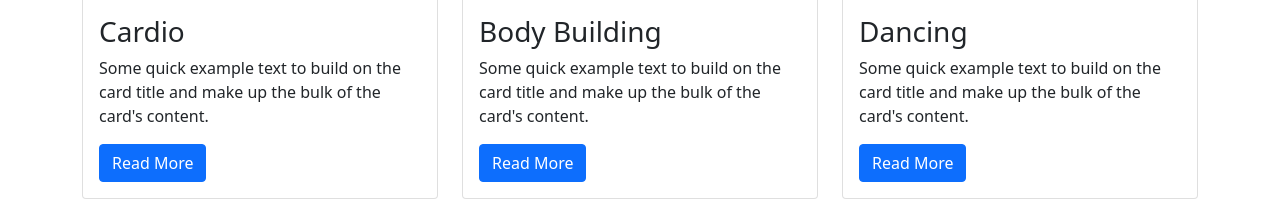
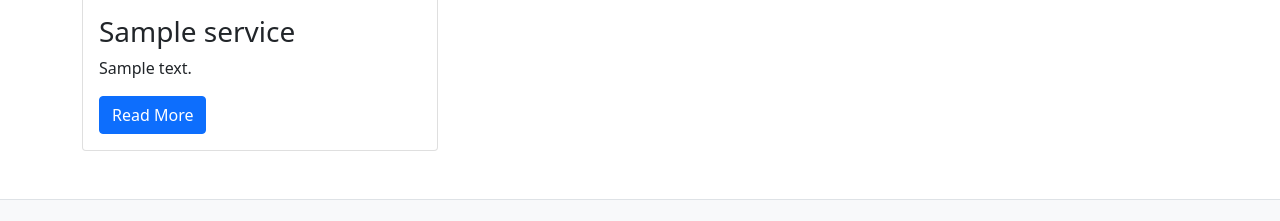
Before and after one commit to Birajpoudel/Gymmgmtsys, a Django app: page / in a window 1280 px wide. Shown: the part 1380-1601 px from the top of the page. Run offline with Django 4.2, Linux system fonts and the light colour scheme; tables that the repository leaves empty hold one stand-in row (values such as "Sample post"); grey boxes marked "Sample" are stand-in pictures; some libraries are stand-ins or nearby versions.

Commit message:
Bannner and services

```diff
--- a/GymMgmtSys/settings.py
+++ b/GymMgmtSys/settings.py
@@ -38,9 +38,7 @@ INSTALLED_APPS = [
     'django.contrib.messages',
     'django.contrib.staticfiles',
     'app',
-
-
-]
+    ]
 
 MIDDLEWARE = [
     'django.middleware.security.SecurityMiddleware',
--- a/GymMgmtSys/urls.py
+++ b/GymMgmtSys/urls.py
@@ -14,6 +14,8 @@ Including another URLconf
 """
 from django.contrib import admin
 from django.urls import path
+from django.conf import settings
+from django.conf.urls.static import static
 from .import views
 
 urlpatterns = [
@@ -21,3 +23,5 @@ urlpatterns = [
     path('',views.HOME,name='home'),
     path('base/', views.BASE, name='base'),
 ]
+if settings.DEBUG:
+    urlpatterns += static(settings.MEDIA_URL, document_root=settings.MEDIA_ROOT)
--- a/GymMgmtSys/views.py
+++ b/GymMgmtSys/views.py
@@ -1,9 +1,13 @@
-from django.shortcuts import redirect, render
+from django.shortcuts import  render
+from app import models
 
 
+#Home page
+def HOME(request):
+    banners = models.Banners.objects.all()
+    services = models.Service.objects.all()[:3]
 
-def HOME(request):
-    return render (request, 'home.html')
+    return render (request, 'home.html',{'banners':banners,'services':services})
 
 def BASE(request):
     return render (request, 'base.html')
--- a/app/models.py
+++ b/app/models.py
@@ -1,13 +1,28 @@
+
+# Create your models here.
 from django.db import models
+from django.utils.html import mark_safe
+
 
 #Banners
 class Banners(models.Model):
     img = models.ImageField(upload_to="banners/")
     alt_text = models.CharField(max_length=150)
+    def __str__(self):
+        return self.alt_text
 
+    def image_tag(self):
+        return mark_safe('<img src= "%s"  width="80" />' %(self.img.url))
 
 
 # Create your models here.
 class Service(models.Model):
     title = models.CharField(max_length=150)
     detail = models.TextField()
+    img = models.ImageField(upload_to="services/", null=True)
+
+    def __str__(self):
+        return self.title
+
+    def image_tag(self):
+        return mark_safe('<img src= "%s"  width="80" />' % (self.img.url))
--- a/templates/home.html
+++ b/templates/home.html
@@ -7,15 +7,12 @@
     	<!-- banner Start -->
     	<div id="carouselExampleControls" class="carousel slide" data-bs-ride="carousel">
 		  <div class="carousel-inner">
-		    <div class="carousel-item active">
-		      <img src="{% static 'imgs/21.jpg' %}" class="d-block w-100" alt="Slide 1">
+			  {% for banner in banners %}
+		    <div class="carousel-item {% if forloop.counter == 1%} active {% endif %}">
+		      <img src="{{banner.img.url}}" class="d-block w-100" alt="Slide 1">
 		    </div>
-		    <div class="carousel-item">
-		      <img src="{% static 'imgs/22.jpg' %}" class="d-block w-100" alt="Slide 1">
-		    </div>
-		    <div class="carousel-item">
-		      <img src="imgs/23.jpg" class="d-block w-100" alt="Slide 1">
-		    </div>
+			  {% endfor %}
+
 		  </div>
 		  <button class="carousel-control-prev" type="button" data-bs-target="#carouselExampleControls" data-bs-slide="prev">
 		    <span class="carousel-control-prev-icon" aria-hidden="true"></span>
@@ -31,36 +28,21 @@
 		<section class="container my-4">
 			<h1 class="text-center mb-4 section-heading">Services</h1>
 			<div class="row">
+				{% for service in services %}
 				<div class="col-md-4">
 					<div class="card">
-					  <img src="{% static 'imgs/cardio-1.jpg' %}" class="card-img-top" alt="...">
+					  <img src="{{service.img.url}}" class="card-img-top" alt="...">
 					  <div class="card-body">
-					    <h3 class="card-title">Cardio</h3>
-					    <p class="card-text">Some quick example text to build on the card title and make up the bulk of the card's content.</p>
-					    <a href="service.php" class="btn btn-primary">Read More</a>
+					    <h3 class="card-title">{{service.title}}</h3>
+					    <p class="card-text">{{service.detail|truncatewords:9}}</p>
+					    <a href="#" class="btn btn-primary">Read More</a>
 					  </div>
+
 					</div>
 				</div>
-				<div class="col-md-4">
-					<div class="card">
-					  <img src="imgs/body-2.jpg" class="card-img-top" alt="...">
-					  <div class="card-body">
-					    <h3 class="card-title">Body Building</h3>
-					    <p class="card-text">Some quick example text to build on the card title and make up the bulk of the card's content.</p>
-					    <a href="service.php" class="btn btn-primary">Read More</a>
-					  </div>
-					</div>
-				</div>
-				<div class="col-md-4">
-					<div class="card">
-					  <img src="imgs/dance-3.jpg" class="card-img-top" alt="...">
-					  <div class="card-body">
-					    <h3 class="card-title">Dancing</h3>
-					    <p class="card-text">Some quick example text to build on the card title and make up the bulk of the card's content.</p>
-					    <a href="service.php" class="btn btn-primary">Read More</a>
-					  </div>
-					</div>
-				</div>
+				{% endfor %}
+
+
 			</div>
 		</section>
 		<!-- End -->
```
Also changed, not shown: app/admin.py (+10 -3 lines), app/migrations/0003_service_img.py (added), media/banners/gym-banner-1.jpg (added), media/banners/gym-banner-2.jpg (added), media/banners/gym-banner-3.jpg (added), media/services/body-2.jpg (added), media/services/cardio-1.jpg (added), media/services/cardio-1_ZCj84FQ.jpg (added), media/services/cardio-1_g4VjRBZ.jpg (added), media/services/dance-3.jpg (added).
